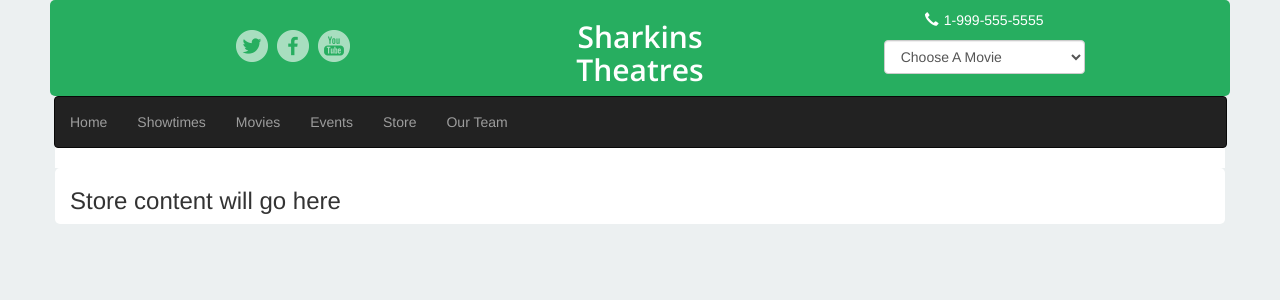
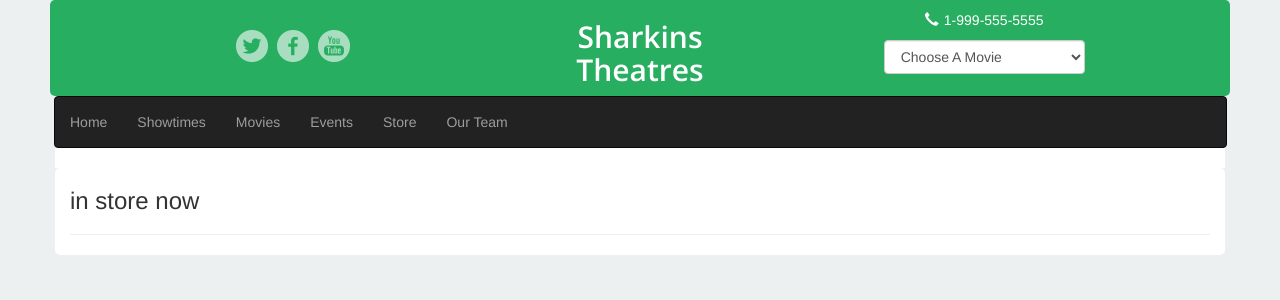
Before and after one commit to dukeayers/cs399_theater, a Django app: page /store in a window 1280 px wide. Shown: the top 300 px of the page. Run offline with Django 3.2, Linux system fonts and the light colour scheme; data comes from the database, SQL or seed files in the repository; grey boxes labelled with a size stand in for pictures from a placeholder-image service; some libraries are stand-ins or nearby versions.

Commit message:
adding store.html contents

```diff
--- a/theater_project/templates/store.html
+++ b/theater_project/templates/store.html
@@ -2,6 +2,9 @@
 
 {% block page_style %}
 {#    Any CSS specific to this page will go inside of this block.   #}
+    .input {
+  width: 44px;
+    }
 
 {% endblock %}
 
@@ -9,7 +12,21 @@
 
 {#    Any content associated with the page will go inside of this block.    #}
     <div class="container" style="background:white; border-radius:5px;">
-        <h3>Store content will go here</h3>
+        <h3>in store now</h3>
+    <hr/>
+    {% for item in store_item %}
+        <div class="row" style="margin-bottom:30px;">
+
+            <div class="col-xs-6">
+                <h3 style="font-weight:800;">{{ item.item }}</h3>
+               <p> <img src="{{ STATIC_URL }}{{ item.thumbnail }}" class="img-responsive" height="50%" width="50%" align="left"alt=""/>
+                {{item.description  }}</p>
+               <p> {{item.price  }}</p>
+                   <input class= "input" type="number" value="quantity" /> <button type="button">Add to cart</button></p>
+            </div>
+        </div>
+        <hr/>
+        {% endfor %}
     </div>
 
 {% endblock %}
```
